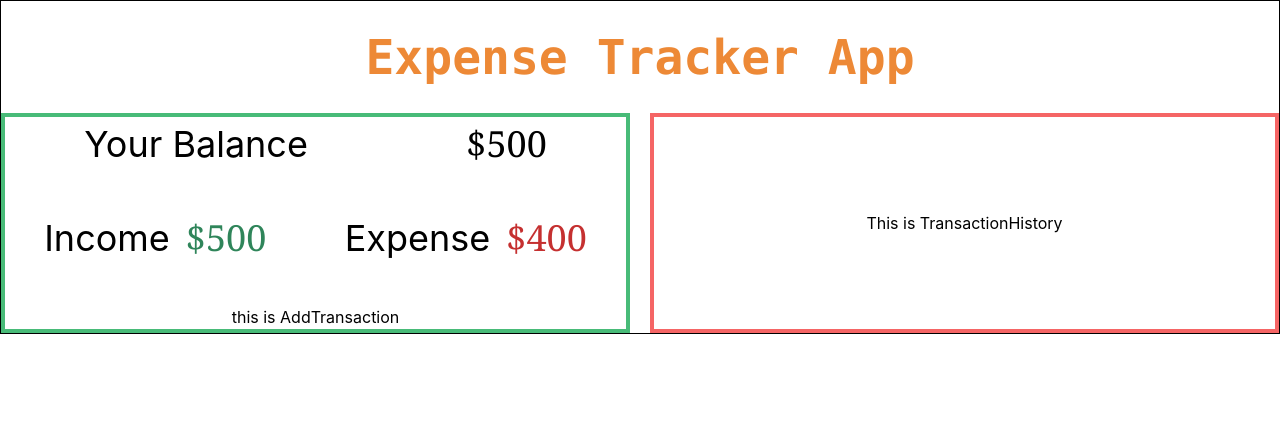
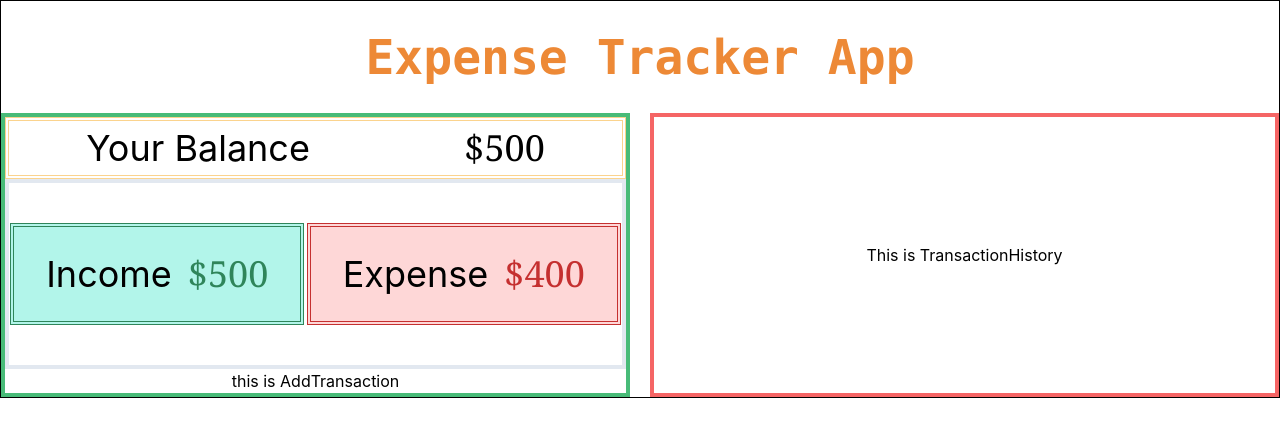
Before and after one commit to muhammadsalif/Expense-Tracker-DApp, a React (Create React App) app: page / in a window 1280 px wide. Shown: the top 436 px of the page. Built offline with nearby package versions, Linux system fonts and the light colour scheme.

Commit message:
Income expense component done.

```diff
--- a/src/components/Balance.jsx
+++ b/src/components/Balance.jsx
@@ -2,7 +2,7 @@ import React from 'react'
 
 export default function Balance() {
     return (
-        <div className="flex justify-around w-full text-4xl">
+        <div className="flex justify-around w-full text-4xl border-4 border-double border-orange-300">
             <h1>Your Balance</h1>
             <p className="font-serif">$500</p>
         </div>
--- a/src/components/IncomeExpense.jsx
+++ b/src/components/IncomeExpense.jsx
@@ -2,14 +2,14 @@ import React from 'react'
 
 export default function IncomeExpense() {
     return (
-        <div className="flex justify-around items-center w-full flex-col lg:flex-row py-10">
-            <div className="flex flex-row justify-between  mb-5 lg:mb-0">
+        <div className="flex justify-around border-4 items-center w-full flex-col lg:flex-row py-10">
+            <div className="flex flex-row px-8 bg-teal-200 py-5 lg:mb-0 border-double border-4 border-green-700 my-2 lg:my-0">
                   <h1 className ="text-4xl pr-4">
                         Income
                       </h1>
                  <p className="text-green-700 text-4xl font-serif">$500</p>
             </div>
-            <div className="flex flex-row justify-between">
+            <div className="flex flex-row px-8 bg-red-200 py-5 border-double border-4 border-red-700">
                   <h1 className ="text-4xl pr-4">
                      Expense
                    </h1>
```
